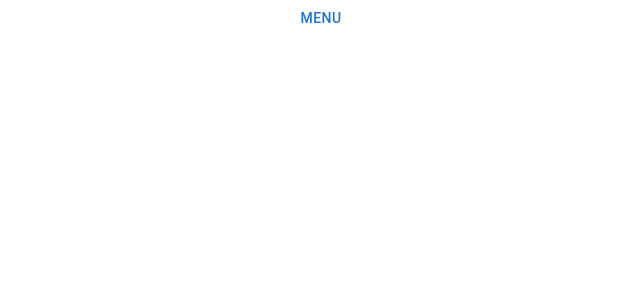
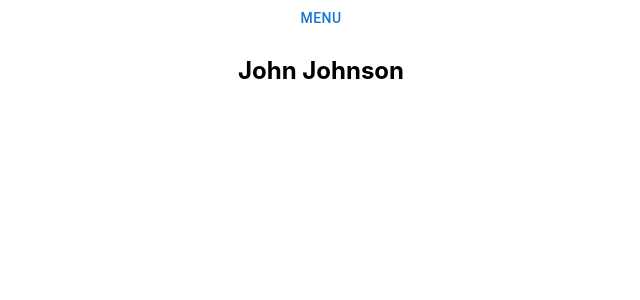
Before and after one commit to chalkenic/2022-LTP-moove-onboarding-project, a React (Create React App) app in the folder moove-admin-app/client/: page /tenantApplication/1 in a window 1280 px wide. Before the commit this address had no page. Shown: the top 300 px of the page, without its empty margins (319-959 px from the left). Built offline with nearby package versions, Linux system fonts and the light colour scheme.

Commit message:
Tenants application page now shows name of tenant clicked through route parameters

```diff
--- a/moove-admin-app/client/src/App.css
+++ b/moove-admin-app/client/src/App.css
@@ -12,6 +12,8 @@
     animation: App-logo-spin infinite 20s linear;
   }
 }
+
+
 
 .App-header {
   background-color: #282c34;
--- a/moove-admin-app/client/src/pages/AppRoutes.jsx
+++ b/moove-admin-app/client/src/pages/AppRoutes.jsx
@@ -22,7 +22,7 @@ const AppRoutes = (props) => {
         >
         </Route>
         <Route
-          path="/TenantApplication"
+          path="/tenantApplication/:id"
           element={<TenantApplication setCurrentPage={setCurrentPage} />}
         >
         </Route>
--- a/moove-admin-app/client/src/pages/TenantApplication.jsx
+++ b/moove-admin-app/client/src/pages/TenantApplication.jsx
@@ -7,12 +7,20 @@ import Divider from "@mui/material/Divider";
 import ListItem from "@mui/material/ListItem";
 import ListItemIcon from "@mui/material/ListItemIcon";
 import ListItemText from "@mui/material/ListItemText";
-import TenantList from './TenantList'
+import {tenants} from './TenantList'
+import {useParams} from 'react-router-dom';
 
 
 const TenantApplication = () => {
+
+    const { id } = useParams();
+
+
+
     return(
-        <h1>Tenant Application Page</h1>
+        <h1>Tenant Application Page</h1>,
+
+        <h2>{tenants[id].fName} {tenants[id].lName}</h2>
     )
 }
 
--- a/moove-admin-app/client/src/pages/TenantList.jsx
+++ b/moove-admin-app/client/src/pages/TenantList.jsx
@@ -10,23 +10,23 @@ import ListItemText from "@mui/material/ListItemText";
 import TenantApplication from './TenantApplication';
 
 
+export const tenants = [
+    {id: 0, fName: "Rob", lName: "Robson"},
+    {id: 1, fName: "John", lName: "Johnson"},
+    {id: 2, fName: "Bobby", lName:  "Bobbs"},
+    {id: 3, fName: "Sam", lName: "Samuels"}
+];
 
 
 const TenantList = () => {
 
-    const tenants = [
-        {name: "Rob Robson"},
-        {name: "John Johnson"},
-        {name: "Bobby Bobbs"},
-        {name: "Sam Samuels"}
-    ];
 
     return (
         <List>
             <div>
             <h1>Tenant List Page</h1>
             {tenants.map(tenant => (
-                <ListItem onClick={event => window.location.href='/tenantApplication'}>{tenant.name}</ListItem>
+                <ListItem onClick={event => window.location.href=`/tenantApplication/${tenant.id}`}>{tenant.fName} {tenant.lName}</ListItem>
             ))}
             </div>
         </List>
```
